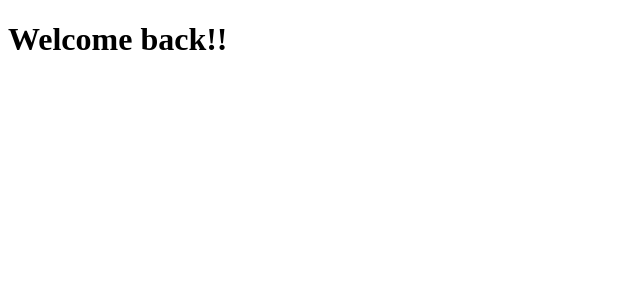
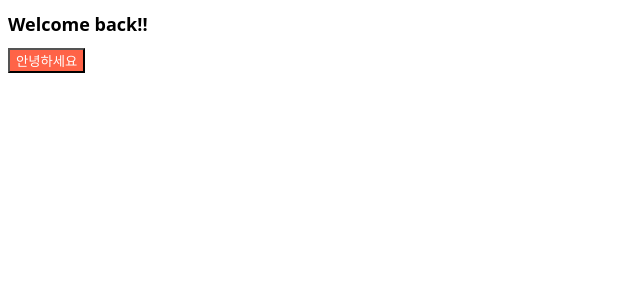
Before and after one commit to hjkwon0814/react-practice, a React (Create React App) app: page / in a window 1280 px wide. Shown: the top 300 px of the page, without its empty margins (0-640 px from the left). Built offline with nearby package versions, Linux system fonts and the light colour scheme.

Commit message:
modulel css

```diff
--- a/package.json
+++ b/package.json
@@ -6,6 +6,7 @@
     "@testing-library/jest-dom": "^5.16.5",
     "@testing-library/react": "^13.4.0",
     "@testing-library/user-event": "^13.5.0",
+    "prop-types": "^15.8.1",
     "react": "^18.2.0",
     "react-dom": "^18.2.0",
     "react-scripts": "5.0.1",
--- a/src/App.js
+++ b/src/App.js
@@ -1,8 +1,11 @@
+import Button from "./Button"
+import styles from "./App.module.css";
 
 function App() {
   return (
     <div>
-      <h1>Welcome back!!</h1>
+      <h1 className={styles.title}>Welcome back!!</h1>
+      <Button text={"안녕하세요"}/>
     </div>
   );
 }
--- /dev/null
+++ b/src/App.module.css
@@ -0,0 +1,4 @@
+.title {
+    font-family: system-ui, -apple-system, BlinkMacSystemFont, 'Segoe UI', Roboto, Oxygen, Ubuntu, Cantarell, 'Open Sans', 'Helvetica Neue', sans-serif;
+    font-size: 18px;
+}
--- /dev/null
+++ b/src/Button.js
@@ -0,0 +1,11 @@
+import PropTypes from "prop-types";
+import styles from "./Button.module.css";
+
+function Button({text}) {
+    return <button className={styles.btn}>{text}</button>;
+}
+
+Button.propTypes = {
+    text : PropTypes.string.isRequired,
+};
+export default Button;
--- /dev/null
+++ b/src/Button.module.css
@@ -0,0 +1,4 @@
+.btn {
+    color : white;
+    background-color: tomato;
+}
```
Also changed, not shown: 1 other file (tests, documents, lock files or other folders).
